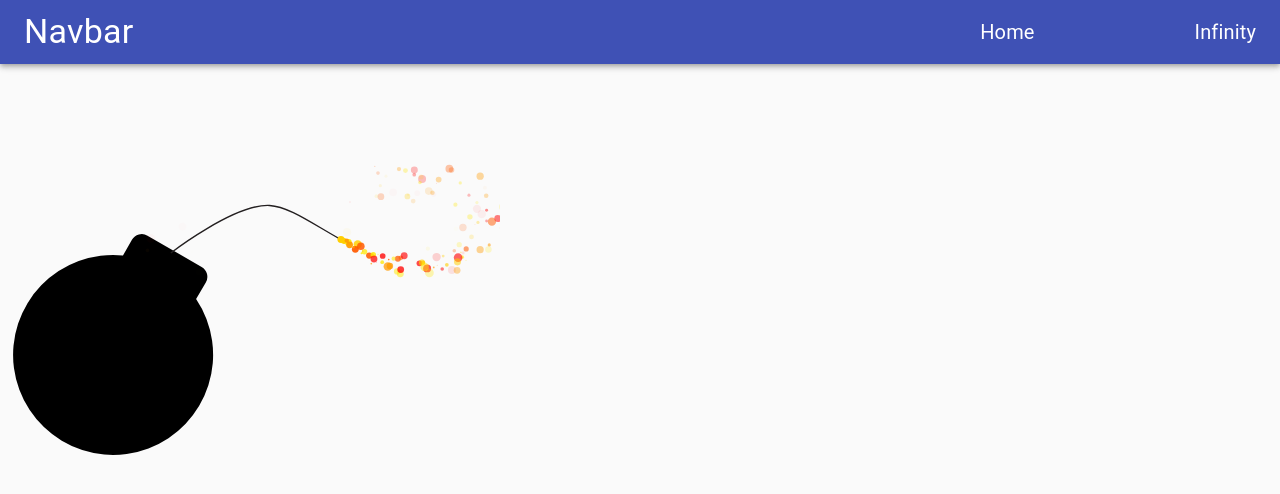
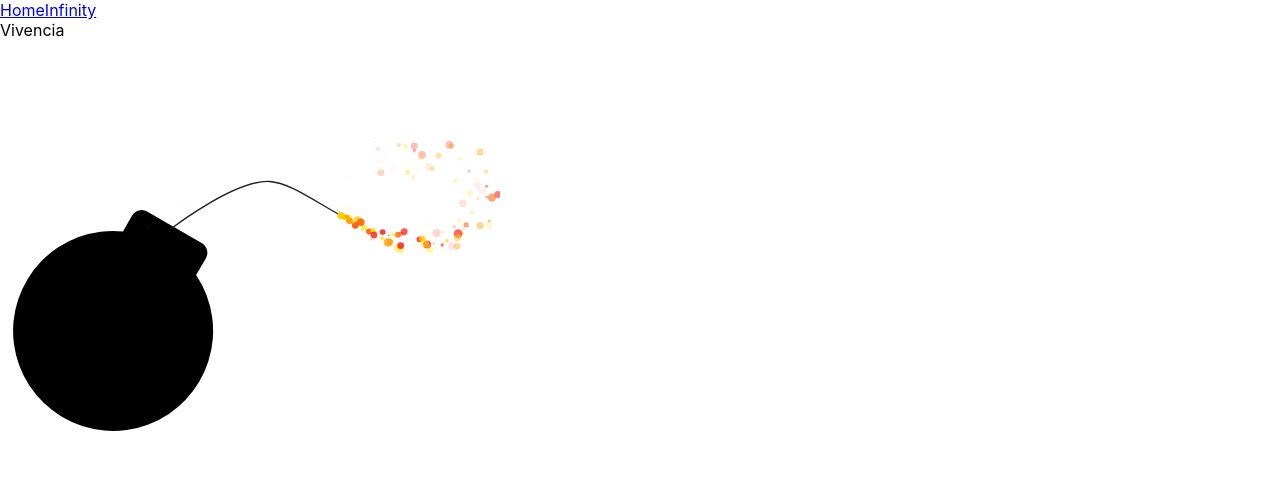
Before and after one commit to mariratamosi/vivencia, a React (Create React App) app: page / in a window 1280 px wide. Shown: the top 494 px of the page. Built offline with nearby package versions, Linux system fonts and the light colour scheme.

Commit message:
removed material ui

```diff
--- a/package.json
+++ b/package.json
@@ -3,7 +3,6 @@
   "version": "0.1.0",
   "private": true,
   "dependencies": {
-    "@material-ui/core": "4.12.4",
     "@testing-library/jest-dom": "5.16.4",
     "@testing-library/react": "12.1.4",
     "@testing-library/user-event": "13.5.0",
--- a/src/Navbar.js
+++ b/src/Navbar.js
@@ -1,52 +1,13 @@
 import { Link } from "react-router-dom"
-import {
-  AppBar,
-  Toolbar,
-  CssBaseline,
-  Typography,
-  makeStyles,
-} from "@material-ui/core"
-
-const useStyles = makeStyles((theme) => ({
-  navlinks: {
-    marginLeft: theme.spacing(10),
-    display: "flex",
-  },
-  logo: {
-    flexGrow: "1",
-    cursor: "pointer",
-  },
-  link: {
-    textDecoration: "none",
-    color: "white",
-    fontSize: "20px",
-    marginLeft: theme.spacing(20),
-    "&:hover": {
-      color: "yellow",
-      borderBottom: "1px solid white",
-    },
-  },
-}))
-
 function Navbar() {
-  const classes = useStyles()
   return (
-    <AppBar position="static">
-      <CssBaseline />
-      <Toolbar>
-        <Typography variant="h4" className={classes.logo}>
-          Navbar
-        </Typography>
-        <div className={classes.navlinks}>
-          <Link to="/" className={classes.link}>
-            Home
-          </Link>
-          <Link to="/infinity" className={classes.link}>
-            Infinity
-          </Link>
-        </div>
-      </Toolbar>
-    </AppBar>
+    <div>
+      <div>
+        <Link to="/">Home</Link>
+        <Link to="/infinity">Infinity</Link>
+      </div>{" "}
+      <div variant="h4">Vivencia</div>
+    </div>
   )
 }
 
```
